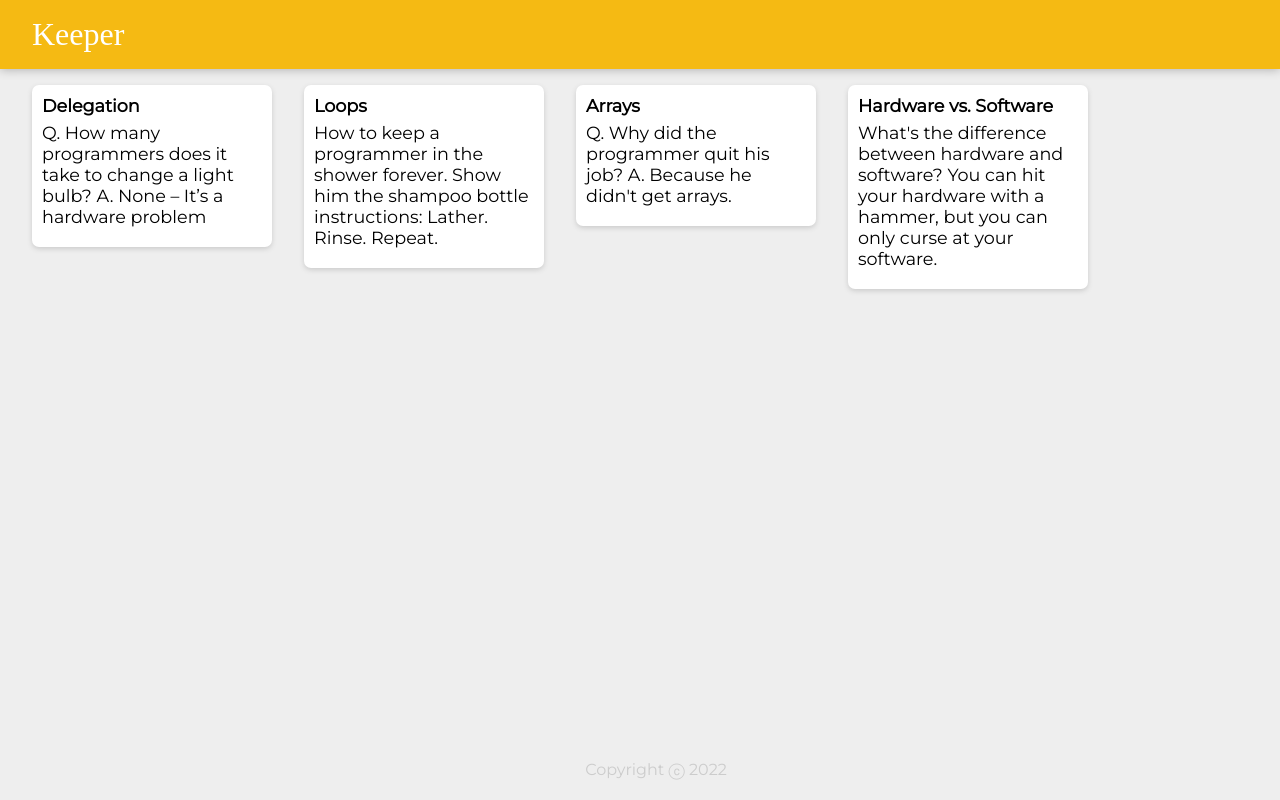
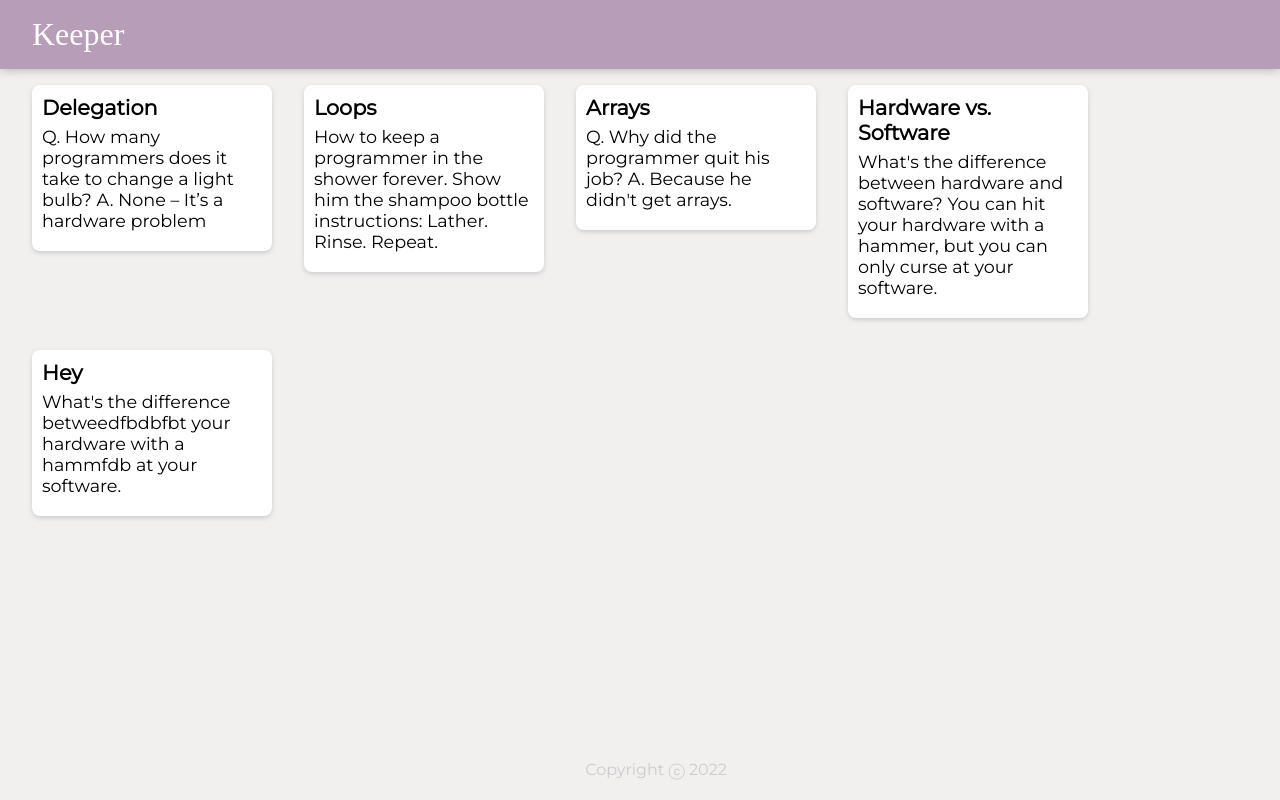
Before and after one commit to crsbka/keeper-app, a React (Create React App) app: page / in a window 1280 px wide. Built offline with nearby package versions, Linux system fonts and the light colour scheme; a web font is replaced by a local one.

Commit message:
Changes style

```diff
--- a/public/styles.css
+++ b/public/styles.css
@@ -7,12 +7,12 @@ html {
     font-family: "Montserrat", sans-serif;
 }
 body {
-    background: #eee;
+    background: rgba(241, 237, 237, 0.88);
     padding: 0 16px;
 }
 
 header {
-    background-color: #f5ba13;
+    background-color: rgba(136, 92, 141, 0.55);
     margin: auto -16px;
     padding: 16px 32px;
     box-shadow: 0 0 10px 0 rgba(0, 0, 0, 0.3);
@@ -21,7 +21,7 @@ header {
 header h1 {
     color: #fff;
     font-family: "McLaren", cursive;
-    font-weight: 200;
+    font-weight: 400;
 }
 
 footer {
@@ -37,7 +37,7 @@ footer p {
 }
 .note {
     background: #fff;
-    border-radius: 7px;
+    border-radius: 8px;
     box-shadow: 0 2px 5px #ccc;
     padding: 10px;
     width: 240px;
@@ -45,7 +45,7 @@ footer p {
     float: left;
 }
 .note h1 {
-    font-size: 1.1em;
+    font-size: 1.3em;
     margin-bottom: 6px;
 }
 .note p {
--- a/src/components/App.jsx
+++ b/src/components/App.jsx
@@ -10,11 +10,11 @@ function App() {
         <div>
             <Header/>
 
-            {notes.map(notesTerm => (
+            {notes.map(noteItem => (
                 <Note
-                    key={notesTerm.id}
-                    title={notesTerm.title}
-                    content={notesTerm.content}
+                    key={noteItem.id}
+                    title={noteItem.title}
+                    content={noteItem.content}
                 />
             ))}
 
--- a/src/notes.js
+++ b/src/notes.js
@@ -23,6 +23,13 @@ const notes = [
         content:
             "What's the difference between hardware and software? You can hit your hardware with a hammer, but you can only curse at your software."
     }
+    ,
+    {
+        key: 5,
+        title: "Hey",
+        content:
+            "What's the difference betweedfbdbfbt your hardware with a hammfdb at your software."
+    }
 ];
 
 export default notes;
```
